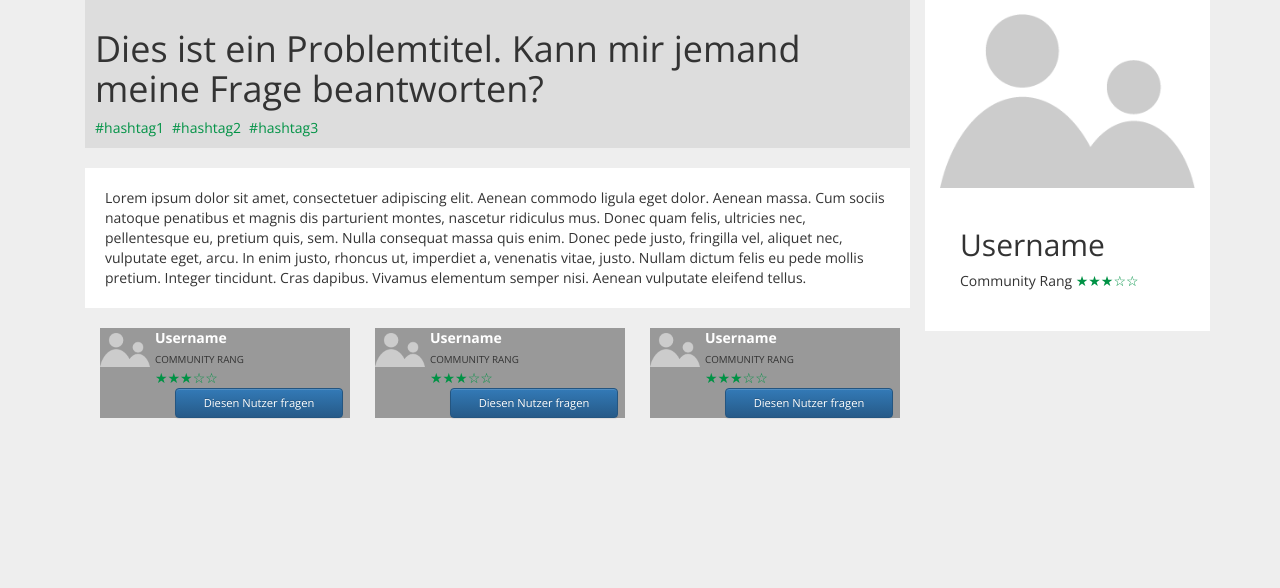
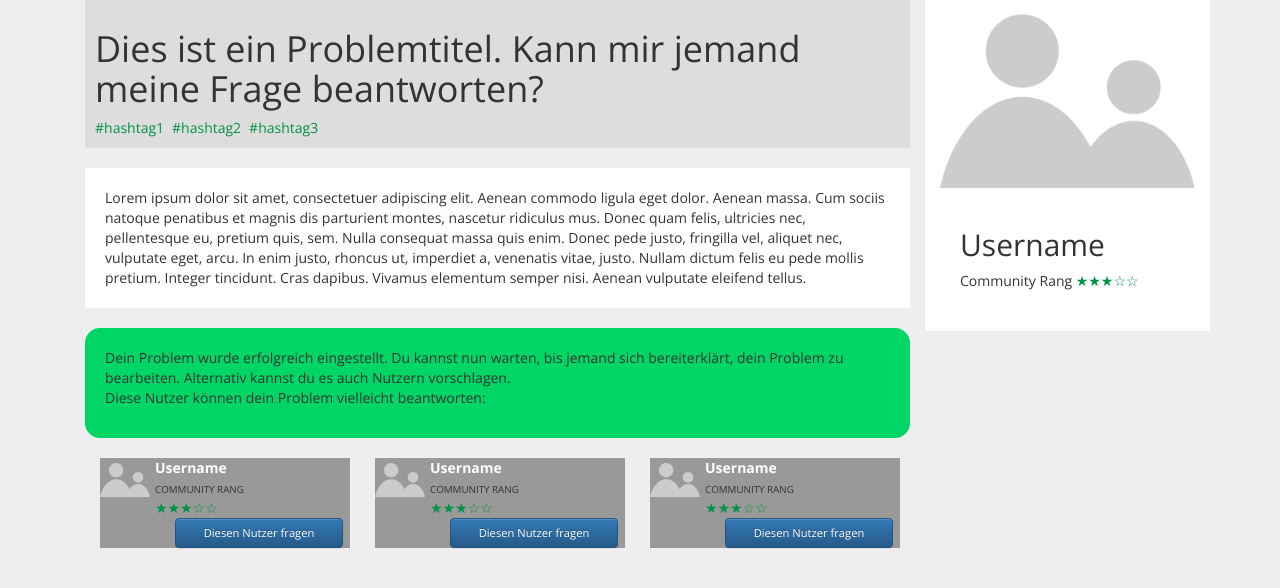
Before and after one commit to Pfeifenjoy/EduHack, a PHP site: page /index.php?s=problem in a window 1280 px wide. Shown: the part 74-662 px from the top of the page. Run offline with PHP 8.4, Linux system fonts and the light colour scheme; some libraries are stand-ins or nearby versions.

Commit message:
problem.php edits

```diff
--- a/css/main.css
+++ b/css/main.css
@@ -151,9 +151,18 @@ p.error {
 
 .problem .headline {
   padding:10px;
-  padding-bottom: 30px;
   margin-bottom:20px;
-  background-color: #ddd;
+}
+
+.problem .headline:not(.mini) {
+   padding-bottom: 30px;
+    background-color: #ddd;
+}
+
+.problem .headline.mini {
+  padding:20px;
+  background-color: rgba(0,214,101,1);
+  border-radius: 15px;
 }
 
 .problem ul.hashtags {
--- a/sites/problem.php
+++ b/sites/problem.php
@@ -12,6 +12,10 @@
                     Lorem ipsum dolor sit amet, consectetuer adipiscing elit. Aenean commodo ligula eget dolor. Aenean massa. Cum sociis natoque penatibus et magnis dis parturient montes, nascetur ridiculus mus. Donec quam felis, ultricies nec, pellentesque eu, pretium quis, sem. Nulla consequat massa quis enim. Donec pede justo, fringilla vel, aliquet nec, vulputate eget, arcu. In enim justo, rhoncus ut, imperdiet a, venenatis vitae, justo. Nullam dictum felis eu pede mollis pretium. Integer tincidunt. Cras dapibus. Vivamus elementum semper nisi. Aenean vulputate eleifend tellus.
                   </div>
 
+                  <div class="headline mini">
+                  <p>Dein Problem wurde erfolgreich eingestellt. Du kannst nun warten, bis jemand sich bereiterklärt, dein Problem zu bearbeiten. Alternativ kannst du es auch Nutzern vorschlagen.<br/>
+                    Diese Nutzer können dein Problem vielleicht beantworten:</p>
+                    </div>
                   <div class="col-sm-4 recommended-wrapper">
                     <div class="recommended">
                       <div class="user-img">
```
